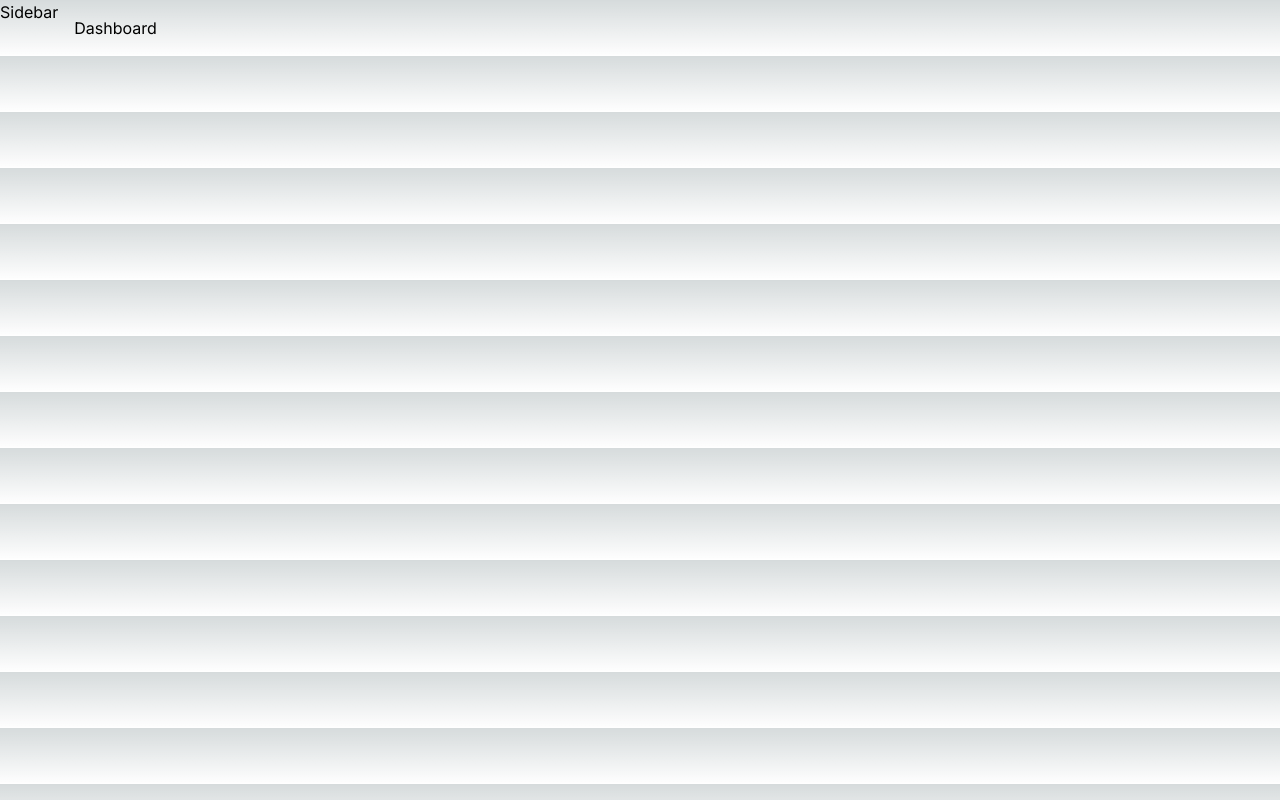
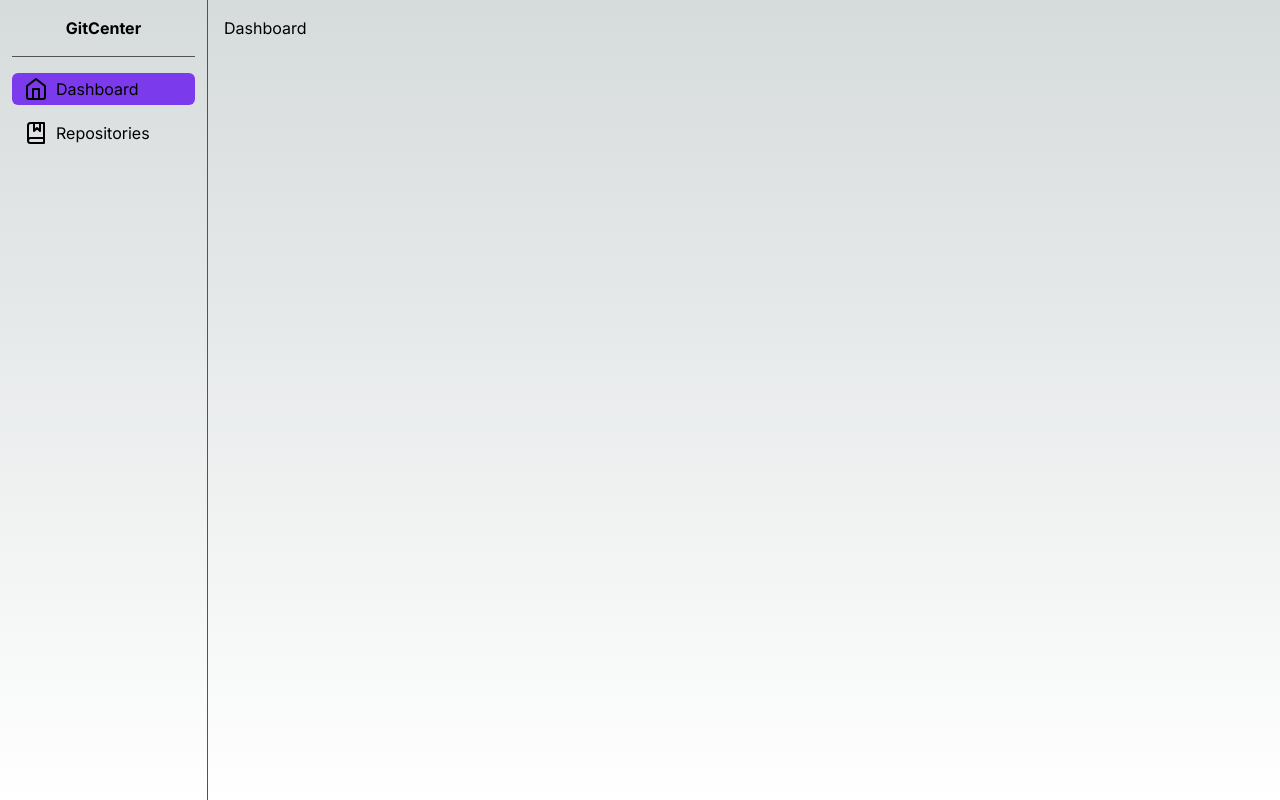
Before and after one commit to aledosreis/gitcenter-app, a Next.js app: page /dashboard in a window 1280 px wide. Built offline with nearby package versions, Linux system fonts and the light colour scheme.

Commit message:
create sidebar and sidebar links

```diff
--- a/src/app/(user)/layout.tsx
+++ b/src/app/(user)/layout.tsx
@@ -1,9 +1,10 @@
+import { Sidebar } from '@/components/Sidebar'
 import { ReactNode } from 'react'
 
 export default function UserLayout({ children }: { children: ReactNode }) {
 	return (
 		<>
-			<aside>Sidebar</aside>
+			<Sidebar />
 			<main className='flex-1 p-4'>{children}</main>
 		</>
 	)
--- /dev/null
+++ b/src/components/Sidebar.tsx
@@ -0,0 +1,13 @@
+import { SidebarLinks } from '@/components/SidebarLinks'
+
+export function Sidebar() {
+	return (
+		<aside className='h-full min-h-screen w-52 flex flex-col items-center gap-4 border-r border-zinc-600 px-3 py-4'>
+			<h1 className='font-bold'>GitCenter</h1>
+
+			<div className='w-full h-px bg-zinc-600' />
+
+			<SidebarLinks />
+		</aside>
+	)
+}
--- /dev/null
+++ b/src/components/SidebarLinks.tsx
@@ -0,0 +1,34 @@
+'use client'
+
+import clsx from 'clsx'
+import { BookMarkedIcon, HomeIcon } from 'lucide-react'
+import Link from 'next/link'
+import { usePathname } from 'next/navigation'
+
+const links = [
+	{ name: 'Dashboard', path: '/dashboard', icon: HomeIcon },
+	{ name: 'Repositories', path: '/repositories', icon: BookMarkedIcon },
+]
+
+export function SidebarLinks() {
+	const pathname = usePathname()
+	return (
+		<div className='flex flex-col gap-3 w-full'>
+			{links.map((link) => {
+				const Icon = link.icon
+				return (
+					<Link
+						key={link.path}
+						className={clsx('flex gap-2  py-1 px-3 rounded-md items-center', {
+							'bg-violet-600 hover:bg-violet-500': link.path === pathname,
+							'hover:bg-gray-800': link.path !== pathname,
+						})}
+						href={link.path}>
+						<Icon />
+						{link.name}
+					</Link>
+				)
+			})}
+		</div>
+	)
+}
```
